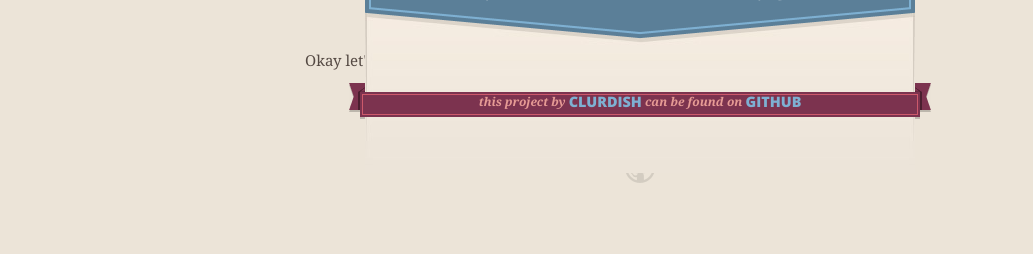
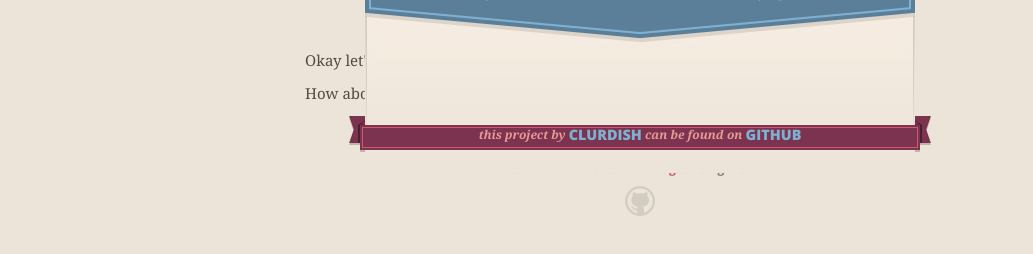
Before and after one commit to clurdish/WebTest, a plain HTML site: page index.html in a window 1280 px wide. Shown: the part 172-426 px from the top of the page, without its empty margins (0-1033 px from the left). Drawn offline with nearby package versions, Linux system fonts and the light colour scheme.

Commit message:
test2
added more text

```diff
--- a/index.html
+++ b/index.html
@@ -45,6 +45,8 @@
       <span class="banner-fix"></span>
       <span id="main_content">
           <p>Okay let's see if this works</p>
+          <p>How about this</p>
+
       </span>
 <!--
 
```
